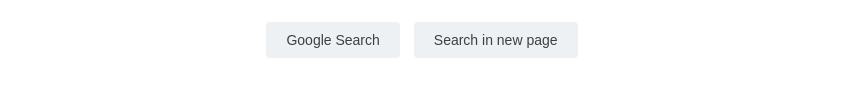
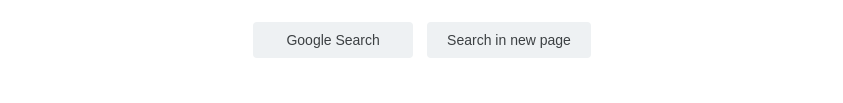
Before and after one commit to notKleja/Advanced-google, a plain HTML site: page index.html in a window 1280 px wide. Shown: the part 508-611 px from the top of the page, without its empty margins (218-1061 px from the left). Drawn offline with Linux system fonts and the light colour scheme.

Commit message:
Update index.html

```diff
--- a/index.html
+++ b/index.html
@@ -154,6 +154,7 @@
       margin: 5px;
       padding: 10px 20px;
       cursor: pointer;
+      min-width: 160px!important;
     }
 
     .buttons button:hover {
```
